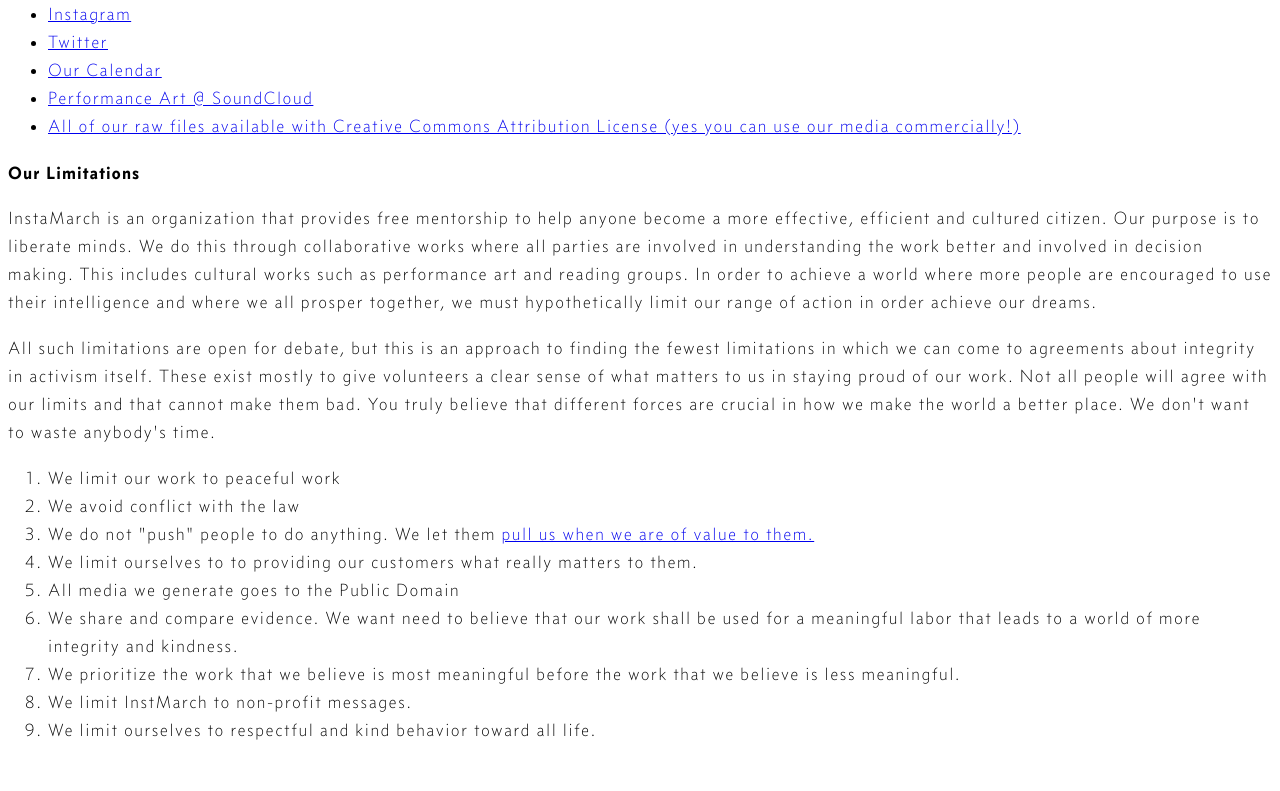
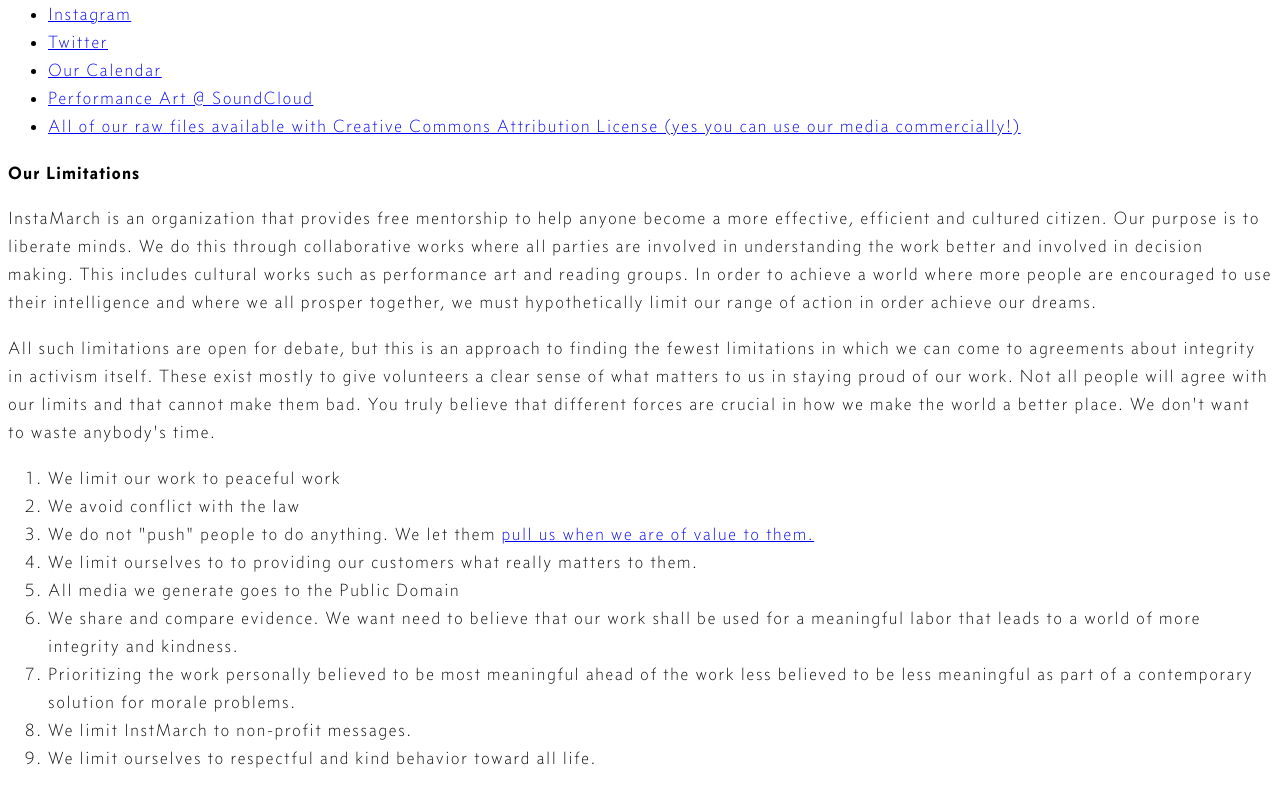
Before and after one commit to InstaMarch/InstaMarch, a plain HTML site: page index.html in a window 1280 px wide. Shown: the part 365-1156 px from the top of the page. Before the commit the page ends 1128 px from the top, so only its background shows below. Drawn offline with Linux system fonts and the light colour scheme.

Commit message:
improving limitations

```diff
--- a/index.html
+++ b/index.html
@@ -35,7 +35,7 @@
                     <li>We limit ourselves to to providing our customers what really matters to them.</li>
                     <li>All media we generate goes to the Public Domain</li>
                     <li>We share and compare evidence. We want need to believe that our work shall be used for a meaningful labor that leads to a world of more integrity and kindness.</li>
-                    <li>We prioritize the work that we believe is most meaningful before the work that we believe is less meaningful.</li>
+                    <li>Prioritizing the work personally believed to be most meaningful ahead of the work less believed to be less meaningful as part of a contemporary solution for morale problems.</li>
                     <li>We limit InstMarch to non-profit messages.</li>
                     <li>We limit ourselves to respectful and kind behavior toward all life.</li>
                 </ol>
```
